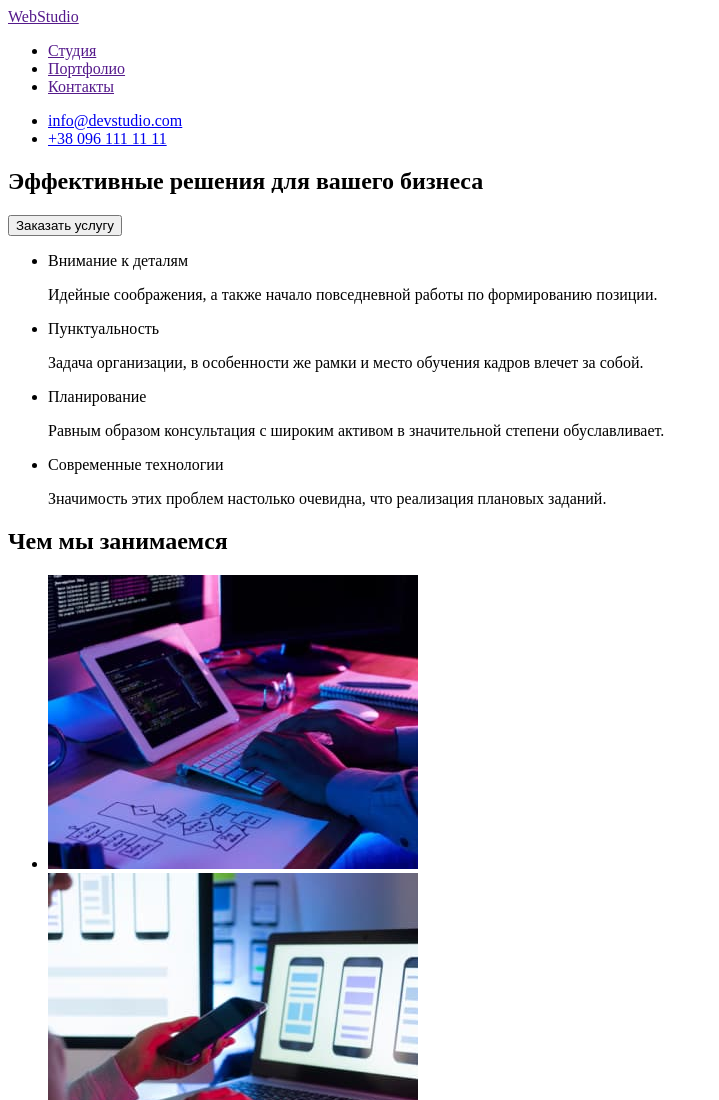
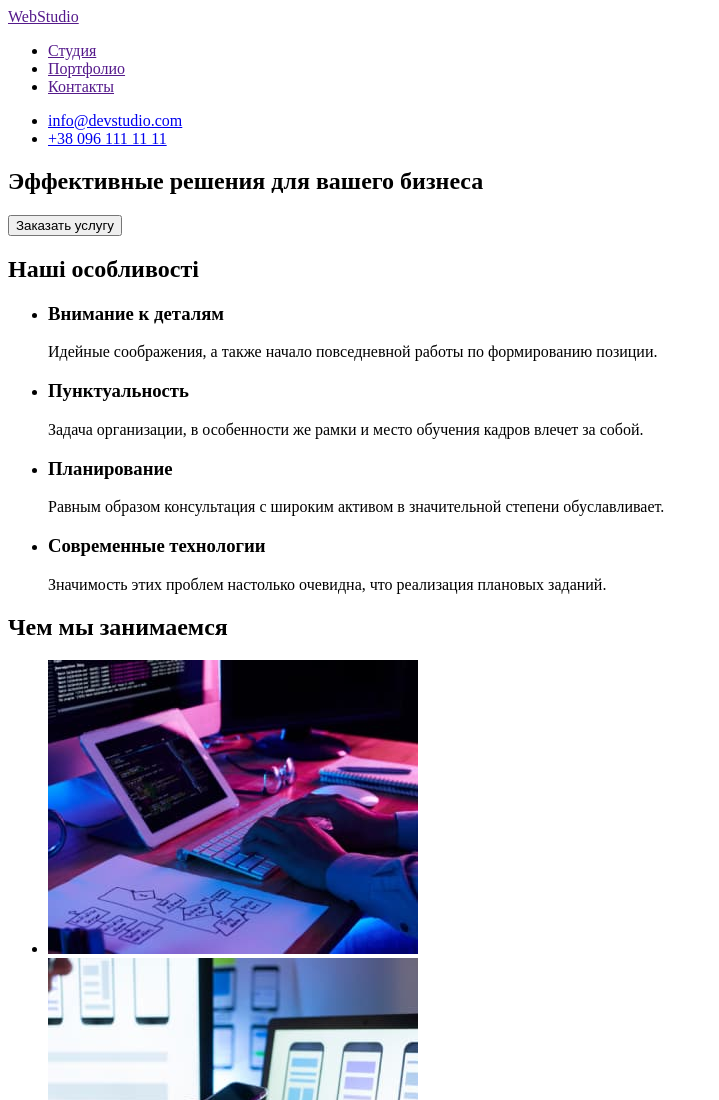
Before and after one commit to Yuliia-Kyivska/goit-markup-hw-01, a plain HTML site: page index.html in a window 1280 px wide. Shown: the top 1100 px of the page, without its empty margins (0-719 px from the left). Drawn offline with Linux system fonts and the light colour scheme.

Commit message:
delete div
delete div after section Hero

```diff
--- a/index.html
+++ b/index.html
@@ -44,48 +44,42 @@
 
       <!-- Особенности-->
       <section>
+        <h2>Наші особливості</h2>
         <ul>
           <li>
-            <div>
-              <div>Внимание к деталям</div>
+            <h3>Внимание к деталям</h3>
             <p>
               Идейные соображения, а также начало повседневной работы по
               формированию позиции.
             </p>
-            </div>
           </li>
 
           <li>
-            <div>
-              <div>Пунктуальность</div>
+            <h3>Пунктуальность</h3>
             <p>
-                Задача организации, в особенности же рамки и место обучения
-                кадров влечет за собой.
+              Задача организации, в особенности же рамки и место обучения кадров
+              влечет за собой.
             </p>
-            </div>
           </li>
 
           <li>
-            <div>
-              <div>Планирование</div>
+            <h3>Планирование</h3>
             <p>
               Равным образом консультация с широким активом в значительной
               степени обуславливает.
             </p>
-            </div>
           </li>
 
           <li>
-            <div>
-              <div>Современные технологии</div>
+            <h3>Современные технологии</h3>
             <p>
               Значимость этих проблем настолько очевидна, что реализация
               плановых заданий.
             </p>
-            </div>
           </li>
         </ul>
       </section>
+
       <!--Чем мы занимаемся-->
       <section>
         <h2>Чем мы занимаемся</h2>
```
Lines whose indentation alone changed are shown as unchanged.
